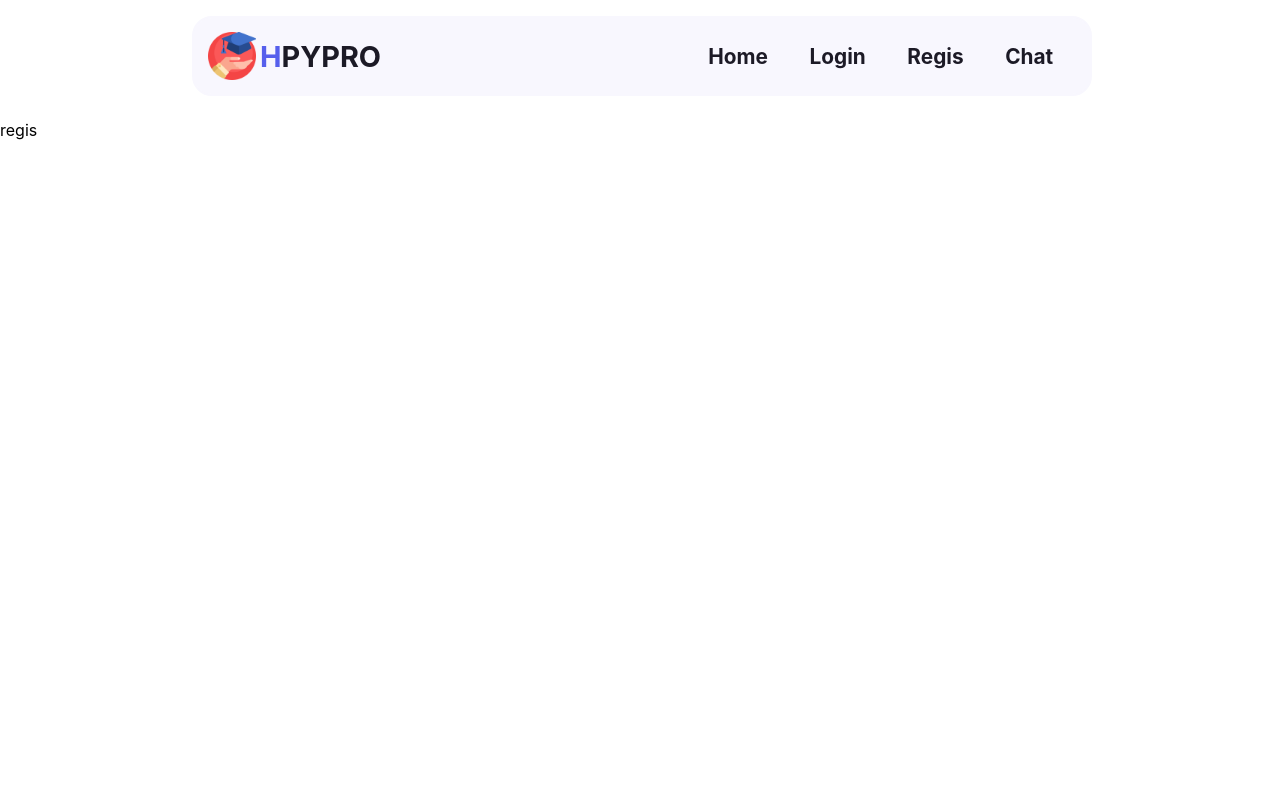
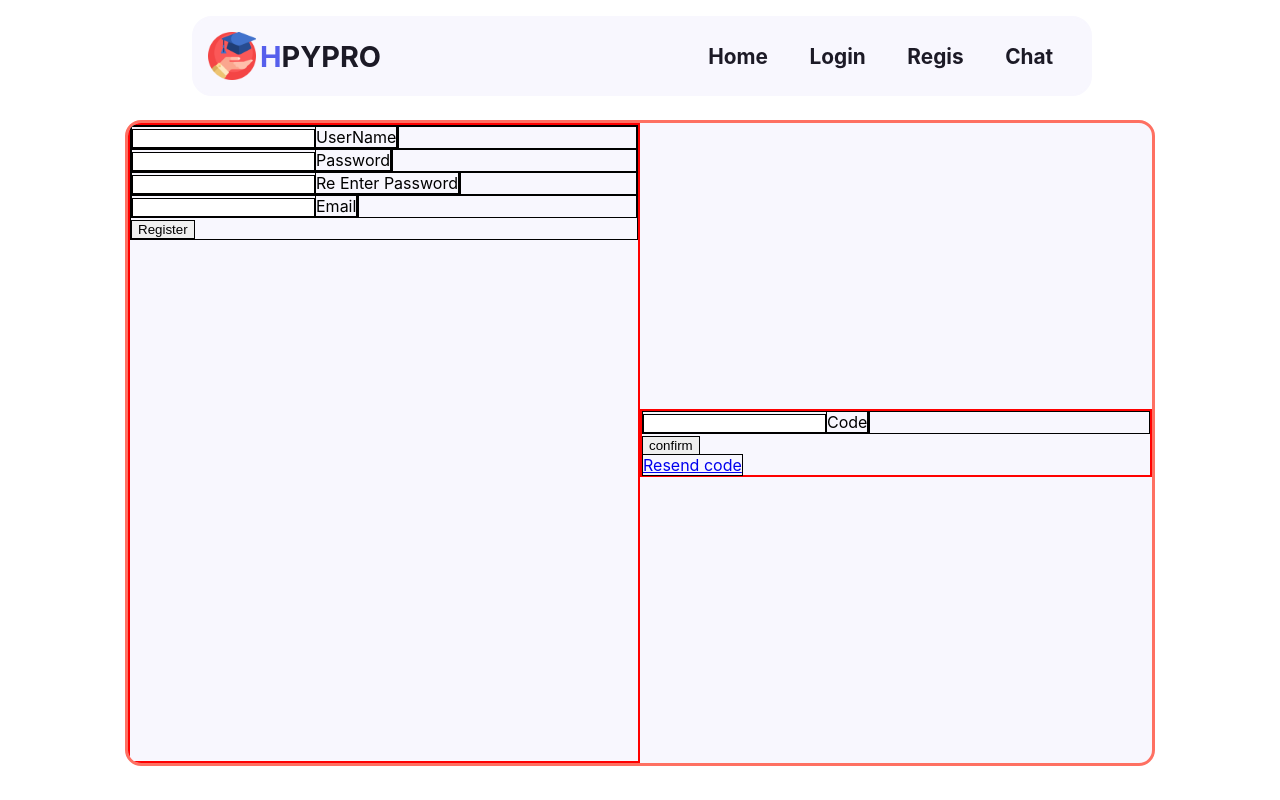
Before and after one commit to Gruxeon2507/SWP391-Happy-Programming, a React (Create React App) app in the folder swp391-happyprogramming-frontend/: page /register in a window 1280 px wide. Built offline with nearby package versions, Linux system fonts and the light colour scheme.

Commit message:
add f.e register confirm email

```diff
--- a/swp391-happyprogramming-frontend/src/Pages/Login.jsx
+++ b/swp391-happyprogramming-frontend/src/Pages/Login.jsx
@@ -27,31 +27,6 @@ class Login extends Component {
               <button type="submit">Login</button>
             </form>
           </div>
-          <div className="regis-form">
-            <form>
-              <div className="user-input">
-                <input type="text" id="userName"></input>
-                <label htmlFor="userName">UserName</label>
-                <span></span>
-              </div>
-              <div className="user-input">
-                <input type="text" id="userPassword"></input>
-                <label htmlFor="userPassword">Password</label>
-                <span></span>
-              </div>
-              <div className="user-input">
-                <input type="text" id="re-userPassword"></input>
-                <label htmlFor="re-userPassword">Re Enter Password</label>
-                <span></span>
-              </div>
-              <div className="user-input">
-                <input type="text" id="email-I"></input>
-                <label htmlFor="email-I">Email</label>
-                <span></span>
-              </div>
-              <button type="submit">Register</button>
-            </form>
-          </div>
         </div>
       </div>
     );
--- a/swp391-happyprogramming-frontend/src/Pages/Register.jsx
+++ b/swp391-happyprogramming-frontend/src/Pages/Register.jsx
@@ -1,12 +1,50 @@
 import React, { Component } from "react";
 import NavBar from "../Components/NavBar";
+import "../Style/RegisStyle.css";
+import { Button } from "bootstrap";
 
 class Register extends Component {
   render() {
     return (
       <div>
         <NavBar></NavBar>
-        regis
+        <div className="regis-frag">
+          <div className="regis-form">
+            <form>
+              <div className="user-input">
+                <input type="text" id="userName"></input>
+                <label htmlFor="userName">UserName</label>
+                <span></span>
+              </div>
+              <div className="user-input">
+                <input type="text" id="userPassword"></input>
+                <label htmlFor="userPassword">Password</label>
+                <span></span>
+              </div>
+              <div className="user-input">
+                <input type="text" id="re-userPassword"></input>
+                <label htmlFor="re-userPassword">Re Enter Password</label>
+                <span></span>
+              </div>
+              <div className="user-input">
+                <input type="text" id="email-I"></input>
+                <label htmlFor="email-I">Email</label>
+                <span></span>
+              </div>
+              <button type="submit">Register</button>
+            </form>
+          </div>
+          <div className="confirm-email">
+            <div className="user-input">
+              <input type="text" id="cf-code-email"></input>
+              <label htmlFor="cf-code-email">Code</label>
+              <span></span>
+            </div>
+            <button type="submit">confirm</button>
+            <br />
+            <a href="#">Resend code</a>
+          </div>
+        </div>
       </div>
     );
   }
--- a/swp391-happyprogramming-frontend/src/Style/LoginStyle.css
+++ b/swp391-happyprogramming-frontend/src/Style/LoginStyle.css
@@ -3,10 +3,10 @@
 .login-frag {
   width: 80%;
   height: 80vh;
-  background-color: var(--light);
+  /* background-color: var(--light); */
   margin: 0px auto;
-  border-radius: 1rem;
-  border: 3px solid var(--item);
+  /* border-radius: 1rem; */
+  /* border: 3px solid var(--item); */
   overflow: hidden;
   display: flex;
   flex-direction: row;
@@ -22,7 +22,7 @@
 
 .login-bg img {
   width: 100%;
-  opacity: 0.2;
+  /* opacity: 0.2; */
   margin: auto;
   display: block;
 }
@@ -30,10 +30,6 @@
 .login-form {
   border: 2px solid red;
   width: 50%;
-  margin: 0px 0px 0px auto;
+  margin: auto 0px auto auto;
+  padding: 2rem 4rem;
 }
-.regis-form {
-  border: 2px solid red;
-  width: 50%;
-  margin: 0px 0px 0px auto;
-}
--- /dev/null
+++ b/swp391-happyprogramming-frontend/src/Style/RegisStyle.css
@@ -0,0 +1,28 @@
+.regis-frag {
+  width: 80%;
+  height: 80vh;
+  background-color: var(--light);
+  margin: 0px auto;
+  border-radius: 1rem;
+  border: 3px solid var(--item);
+  overflow: hidden;
+  display: flex;
+  flex-direction: row;
+}
+
+.regis-frag * {
+  border: 1px solid black;
+}
+
+.regis-form {
+  border: 2px solid red;
+  width: 50%;
+  margin: 0px auto 0px 0px;
+}
+
+.confirm-email {
+  border: 2px solid red;
+  width: 50%;
+  margin: auto 0px auto auto;
+  /* padding: 2rem 4rem; */
+}
```
